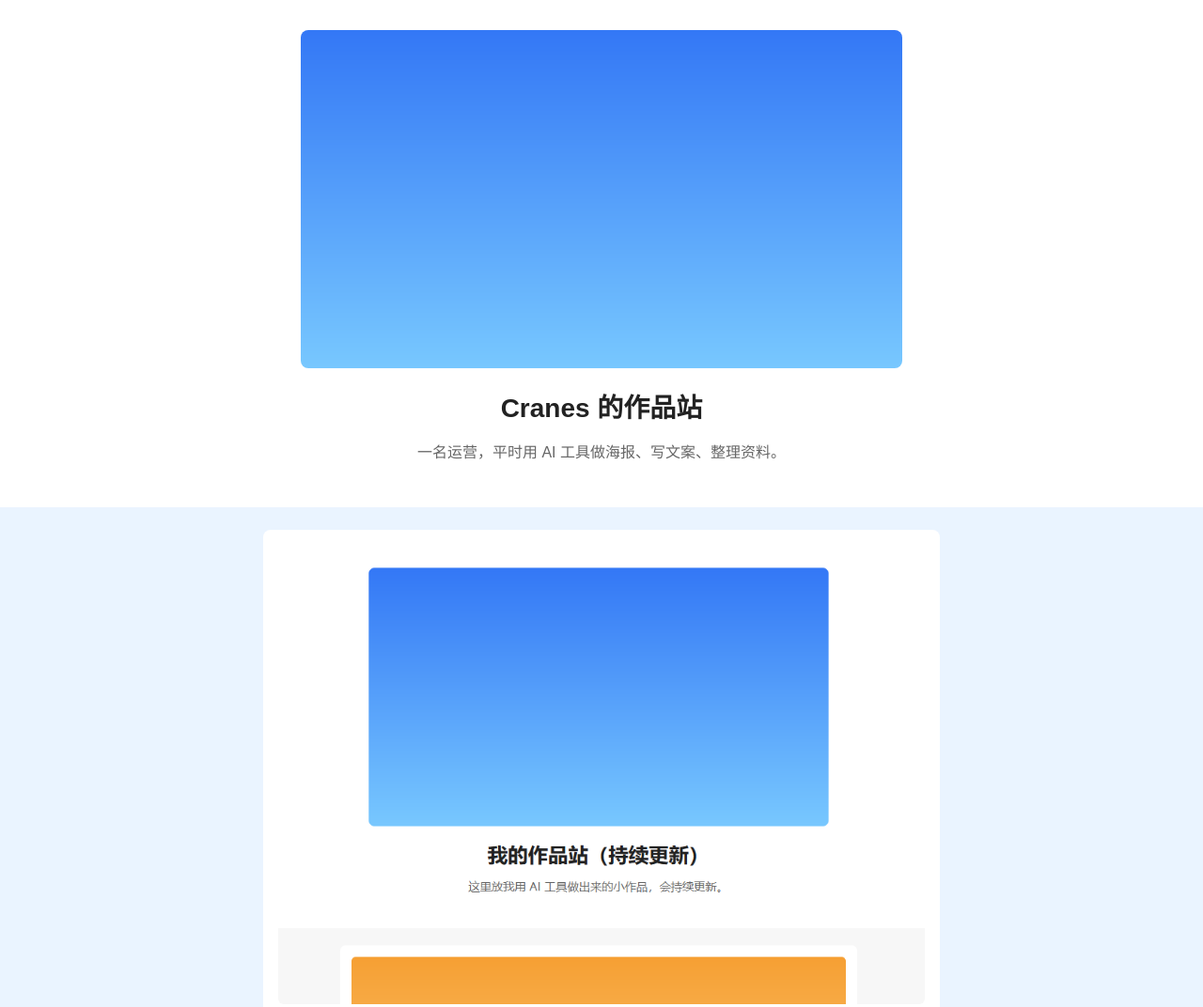
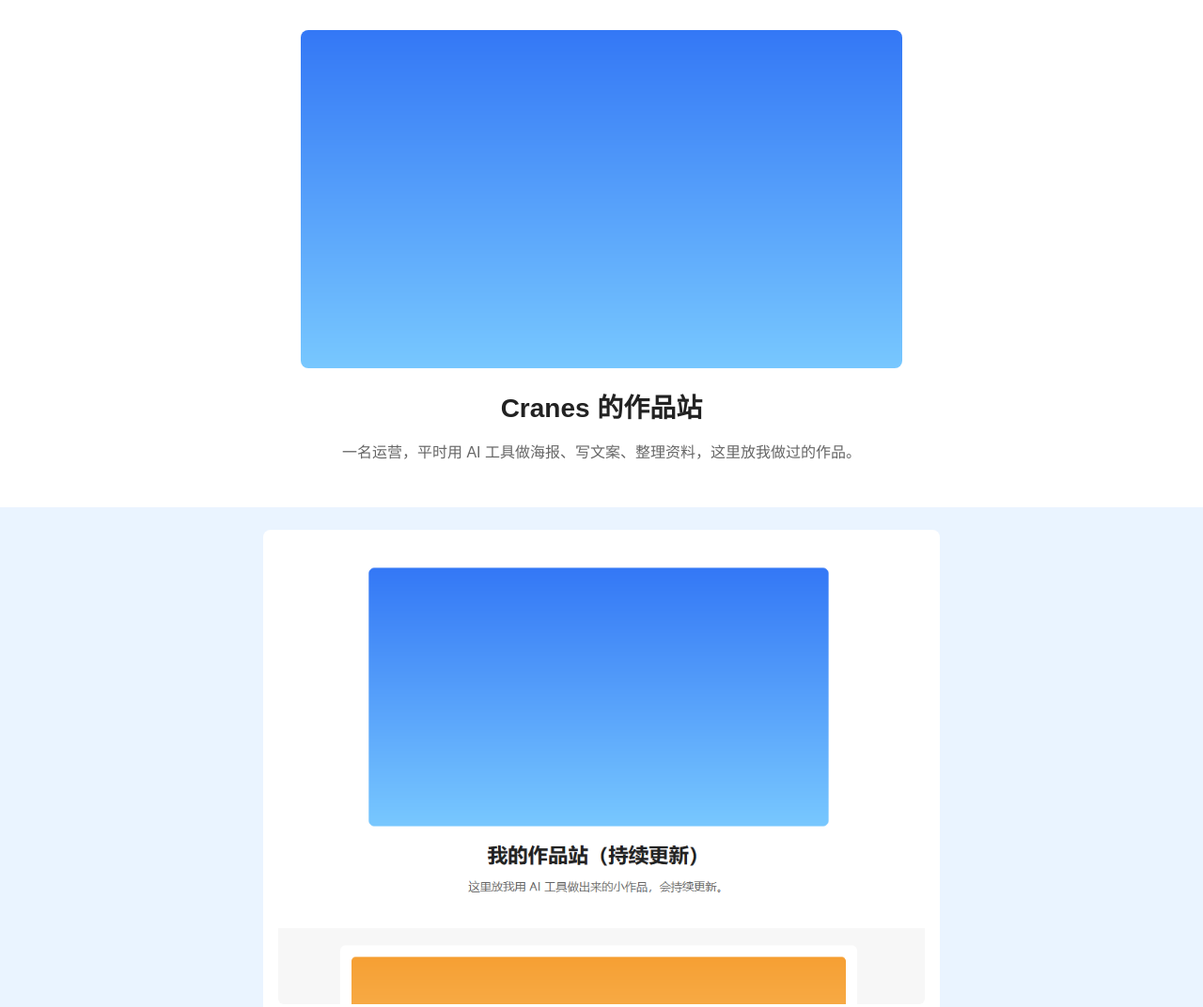
Before and after one commit to Cranes249i/Cranes249i.github.io, a plain HTML site: page index.html in a window 1280 px wide. Shown: the top 1072 px of the page at 94% size. Drawn offline with Linux system fonts and the light colour scheme.

Commit message:
把首页介绍改得更具体 (#2)
介绍里补上“这里放我做过的作品”。

```diff
--- a/index.html
+++ b/index.html
@@ -10,7 +10,7 @@
   <header>
     <img src="images/cover.png" alt="封面图" class="cover">
     <h1>Cranes 的作品站</h1>
-    <p class="intro">一名运营，平时用 AI 工具做海报、写文案、整理资料。</p>
+    <p class="intro">一名运营，平时用 AI 工具做海报、写文案、整理资料，这里放我做过的作品。</p>
   </header>
 
   <main>
```
